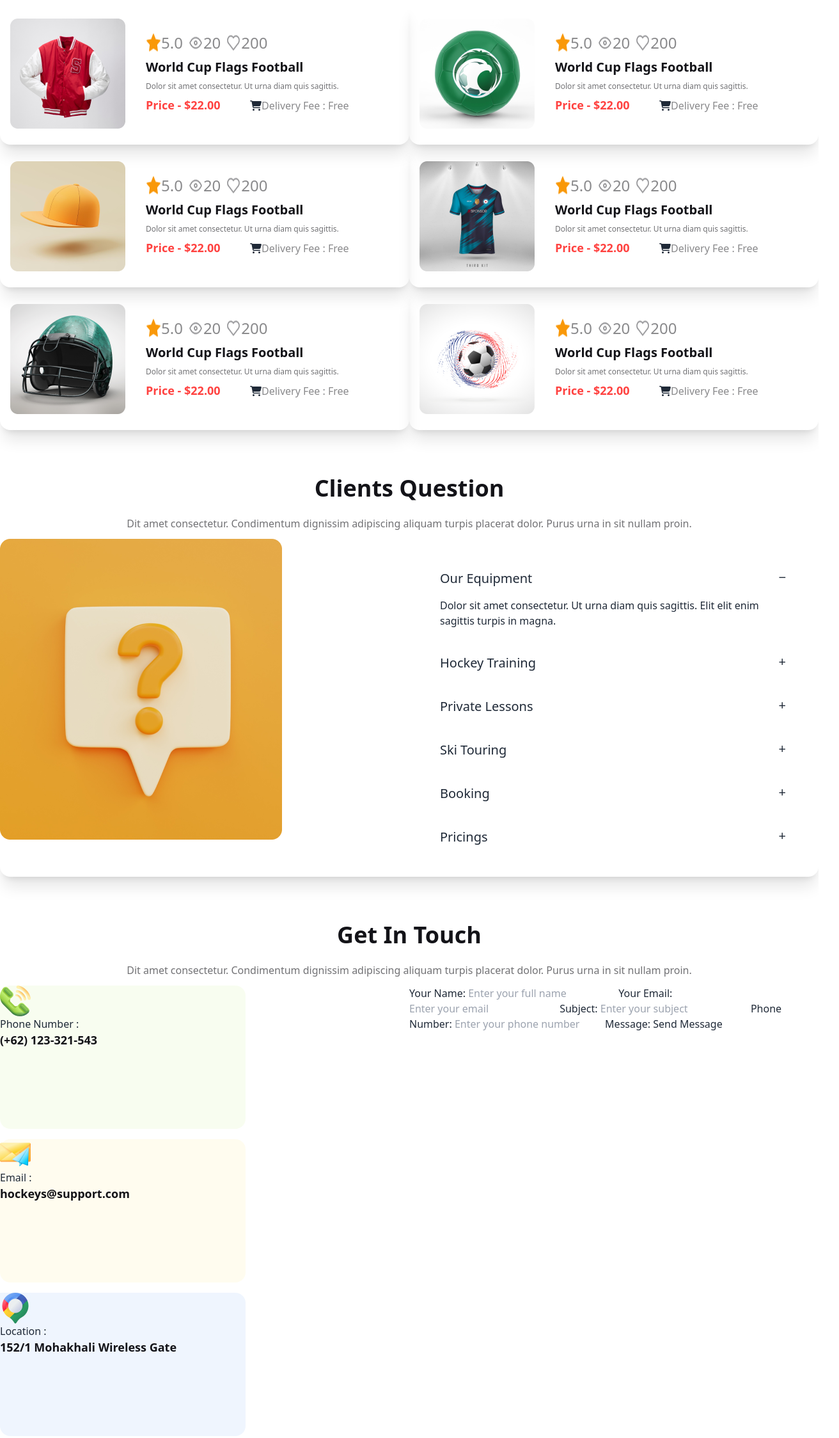
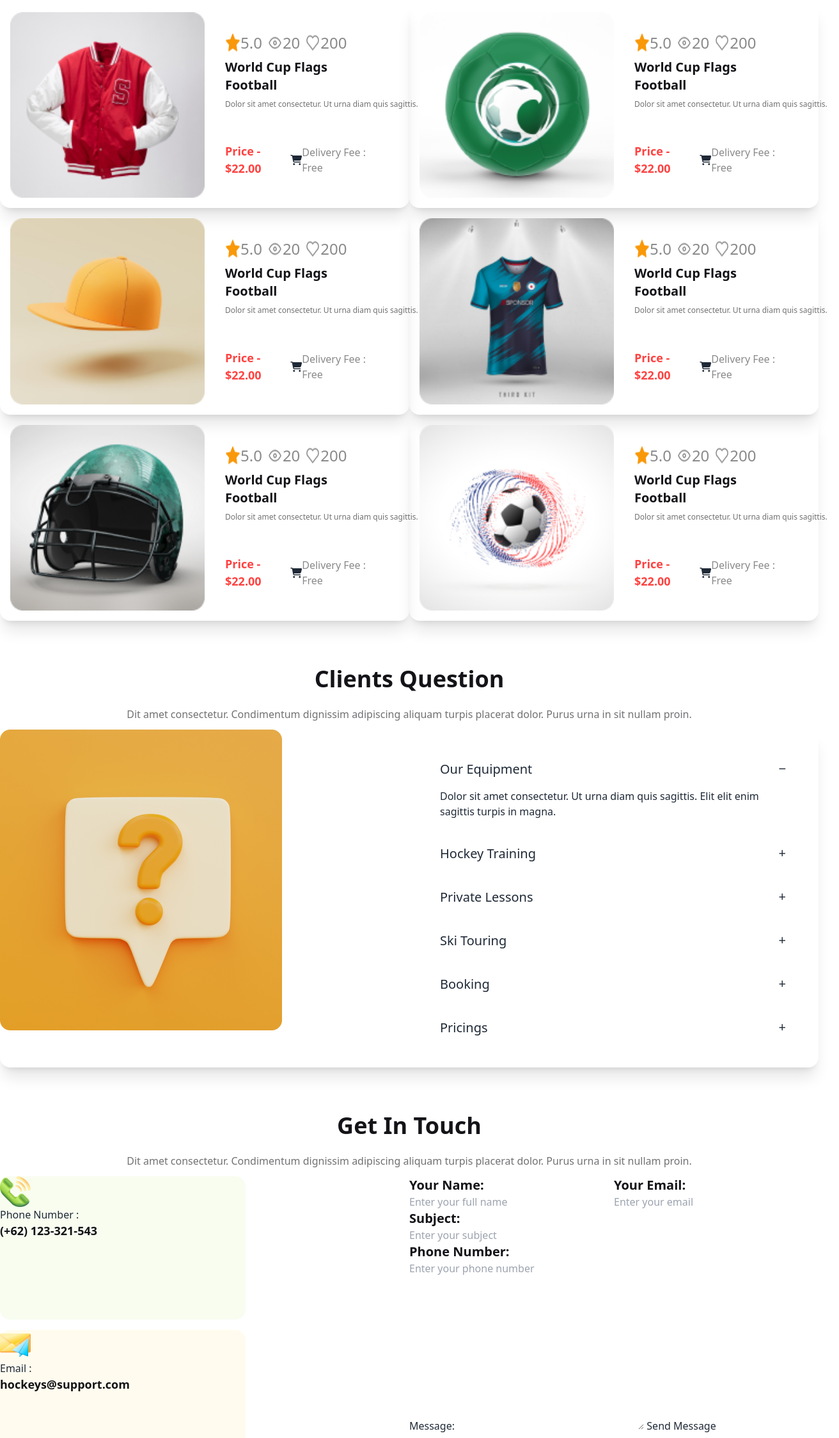
Before and after one commit to lokmanhossen01/Hockeys-website, a plain HTML site: page index.html in a window 1280 px wide. Shown: the part 2213-4460 px from the top of the page at 64% size, 1312 px wide, since content can reach past the window. Drawn offline with nearby package versions, Linux system fonts and the light colour scheme.

Commit message:
working with form

```diff
--- a/index.html
+++ b/index.html
@@ -111,7 +111,7 @@
     </header>
     <!-- Header Section End -->
 
-    <main>
+    <main class="container mx-auto">
         <!-- Our Professional Club Section Start -->
         <div>
             <div class="text-center mt-16">
@@ -237,7 +237,7 @@
 
             <div class="grid grid-cols-1 md:grid-cols-2 lg:grid-cols-2">
                 <!-- card 1 start -->
-                <div class="card card-side  shadow-xl p-4">
+                <div class="grid grid-cols-1 md:grid-cols-2 lg:grid-cols-2 card card-side  shadow-xl p-4">
                    <figure><img src="./images/product/p-1.png" alt="Movie"/></figure>
                     <div class="card-body">
                         <div class="flex">
@@ -271,7 +271,7 @@
                   <!-- card 1 end -->
 
                 <!-- card 2 start -->
-                <div class="card card-side  shadow-xl p-4">
+                <div class="grid grid-cols-1 md:grid-cols-2 lg:grid-cols-2  card card-side  shadow-xl p-4">
                    <figure><img src="./images/product/p-2.png" alt="Movie"/></figure>
                     <div class="card-body">
                         <div class="flex">
@@ -305,7 +305,7 @@
                   <!-- card 2 end -->
 
                 <!-- card 3 start -->
-                <div class="card card-side  shadow-xl p-4">
+                <div class="grid grid-cols-1 md:grid-cols-2 lg:grid-cols-2  card card-side  shadow-xl p-4">
                    <figure><img src="./images/product/p-3.png" alt="Movie"/></figure>
                     <div class="card-body">
                         <div class="flex">
@@ -339,7 +339,7 @@
                   <!-- card 3 end -->
 
                 <!-- card 4 start -->
-                <div class="card card-side  shadow-xl p-4">
+                <div class="grid grid-cols-1 md:grid-cols-2 lg:grid-cols-2 card card-side  shadow-xl p-4">
                    <figure><img src="./images/product/p-4.png" alt="Movie"/></figure>
                     <div class="card-body">
                         <div class="flex">
@@ -373,7 +373,7 @@
                   <!-- card 4 end -->
 
                 <!-- card 5 start -->
-                <div class="card card-side  shadow-xl p-4">
+                <div class="grid grid-cols-1 md:grid-cols-2 lg:grid-cols-2  card card-side  shadow-xl p-4">
                    <figure><img src="./images/product/p-5.png" alt="Movie"/></figure>
                     <div class="card-body">
                         <div class="flex">
@@ -407,7 +407,7 @@
                   <!-- card 5 end -->
 
                 <!-- card 6 start -->
-                <div class="card card-side  shadow-xl p-4">
+                <div class="grid grid-cols-1 md:grid-cols-2 lg:grid-cols-2 card card-side  shadow-xl p-4">
                    <figure><img src="./images/product/p-6.png" alt="Movie"/></figure>
                     <div class="card-body">
                         <div class="flex">
@@ -454,11 +454,11 @@
                 <div class=" grid grid-cols-1 lg:grid-cols-2 card card-side shadow-xl">
                     <!-- <figure><img src="https://daisyui.com/images/stock/photo-1635805737707-575885ab0820.jpg" alt="Movie"/></figure> -->
 
-                    <div>
+                    <div class="justify-center items-center rounded-2xl bg-cover bg-no-repeat w-full">
                         <img src="./images/question.png" alt="">
                     </div>
 
-                    <div class="card-body">
+                    <div class="card-body w-full">
                         <div class="collapse collapse-plus">
                             <input type="radio" name="my-accordion-3" checked="checked" />
 
@@ -569,16 +569,22 @@
 
                 <div>
                     <form action="">
-                        Your Name: <input type="text" name="" placeholder="Enter your full name" id="">
+                        <div class="grid grid-cols-1 lg:grid-cols-2">
+                          <div>
+                            <p class="text-[#131318] text-xl font-bold">Your Name:</p> <input type="text" name="" placeholder="Enter your full name" id="">
+                          </div>
 
-                        Your Email: <input type="email" name="" placeholder="Enter your email" id="">
+                         <div>
+                          <p class="text-[#131318] text-xl font-bold">Your Email:</p> <input type="email" name="" placeholder="Enter your email" id="">
+                         </div>
+                        </div>
+                        <div>
+                          <p class="text-[#131318] text-xl font-bold">Subject:</p> <input type="text" name="" placeholder="Enter your subject" id="">
 
-                        Subject: <input type="text" name="" placeholder="Enter your subject" id="">
+                          <p class="text-[#131318] text-xl font-bold">Phone Number: </p> <input type="number" name="" placeholder="Enter your phone number" id="">
 
-                        Phone Number: <input type="number" name="" placeholder="Enter your phone number" id="">
-
-                        Message:
-
+                        </div>
+                        Message: <textarea name="" id="" cols="30" rows="10"></textarea>
                         <input type="button" value="Send Message">
 
                     </form>
```
